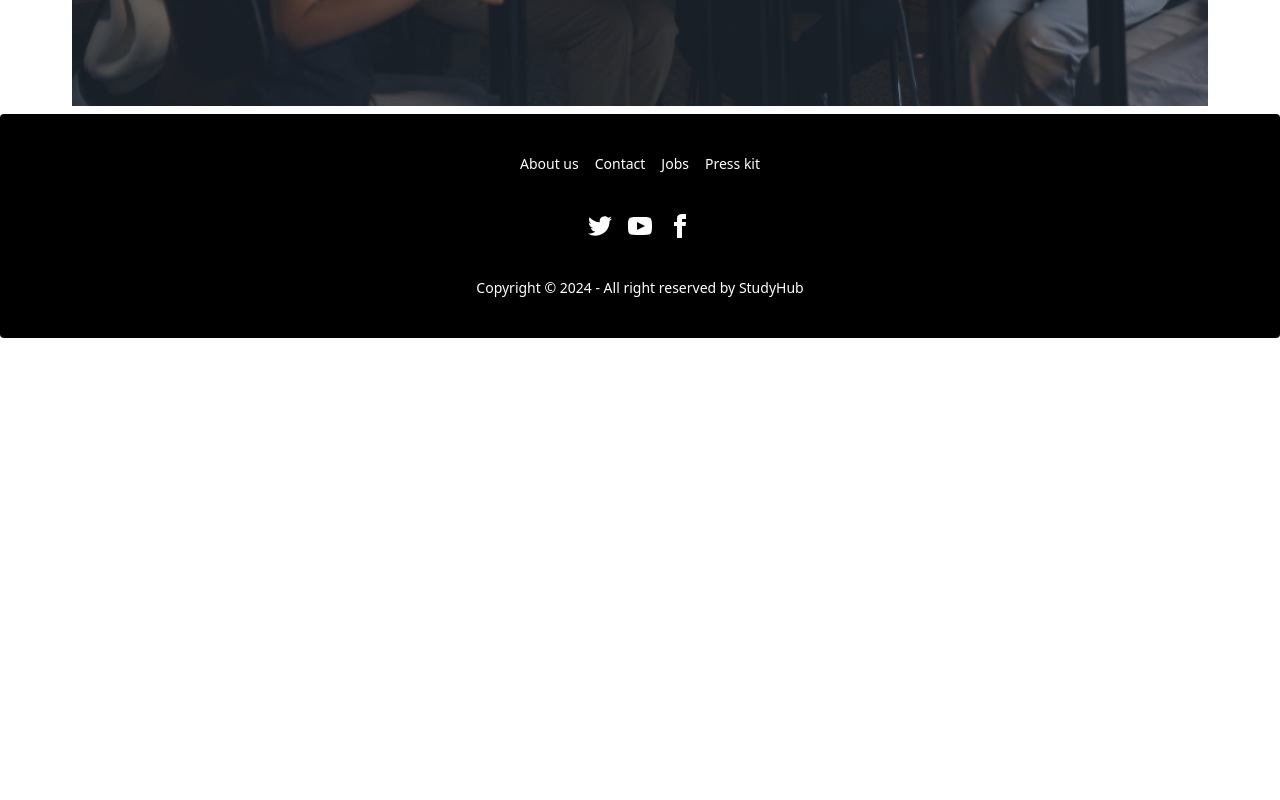
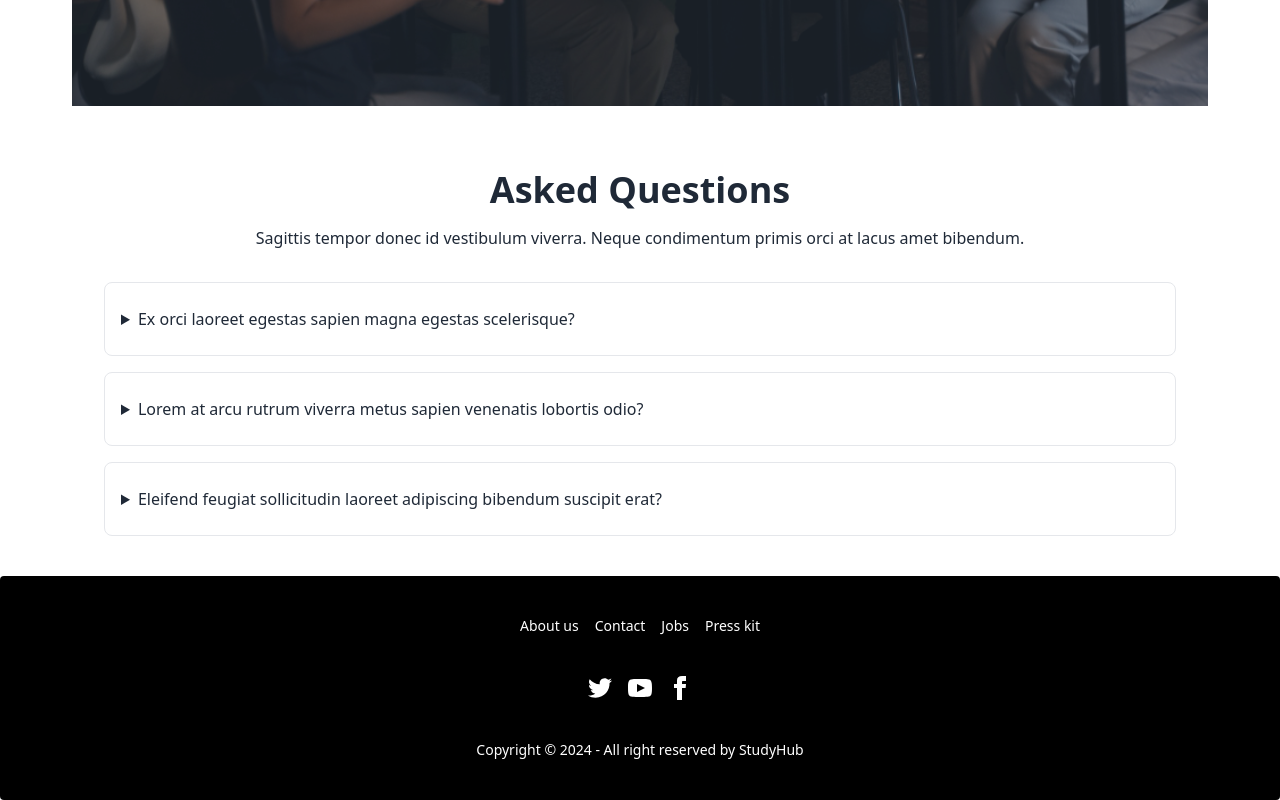
Before and after one commit to Mostaryj/group-study-client-a11, a React (Vite) app: page / in a window 1280 px wide. Shown: the part 772-1572 px from the top of the page. Before the commit the page ends 1110 px from the top, so only its background shows below. Built offline with nearby package versions, Linux system fonts and the light colour scheme; no server answers.

Commit message:
added banner

```diff
--- /dev/null
+++ b/src/pages/Home/Faq.jsx
@@ -0,0 +1,48 @@
+const Faq = () => {
+  return (
+    <section className="mt-8 dark:bg-gray-100 dark:text-gray-800">
+      <div className="container flex flex-col justify-center px-4 py-8 mx-auto md:p-8">
+        <h2 className="text-2xl text-center font-semibold sm:text-4xl">
+           Asked Questions
+        </h2>
+        <p className="mt-4 mb-8 text-center dark:text-gray-600">
+          Sagittis tempor donec id vestibulum viverra. Neque condimentum primis
+          orci at lacus amet bibendum.
+        </p>
+        <div className="space-y-4">
+          <details className="w-full border rounded-lg">
+            <summary className="px-4 py-6 focus:outline-none focus-visible:dark:ring-violet-600">
+              Ex orci laoreet egestas sapien magna egestas scelerisque?
+            </summary>
+            <p className="px-4 py-6 pt-0 ml-4 -mt-4 dark:text-gray-600">
+              Lectus iaculis orci metus vitae ligula dictum per. Nisl per nullam
+              taciti at adipiscing est.{" "}
+            </p>
+          </details>
+          <details className="w-full border rounded-lg">
+            <summary className="px-4 py-6 focus:outline-none focus-visible:dark:ring-violet-600">
+              Lorem at arcu rutrum viverra metus sapien venenatis lobortis odio?
+            </summary>
+            <p className="px-4 py-6 pt-0 ml-4 -mt-4 dark:text-gray-600">
+              Tincidunt ut hac condimentum rhoncus phasellus nostra. Magna
+              porttitor egestas tincidunt neque vehicula potenti.{" "}
+            </p>
+          </details>
+          <details className="w-full border rounded-lg">
+            <summary className="px-4 py-6 focus:outline-none focus-visible:dark:ring-violet-600">
+              Eleifend feugiat sollicitudin laoreet adipiscing bibendum suscipit
+              erat?
+            </summary>
+            <p className="px-4 py-6 pt-0 ml-4 -mt-4 dark:text-gray-600">
+              Justo libero tellus integer tincidunt justo semper consequat
+              venenatis aliquet imperdiet. Ultricies urna proin fusce nulla
+              pretium sodales vel magna et massa euismod vulputate sed.{" "}
+            </p>
+          </details>
+        </div>
+      </div>
+    </section>
+  );
+};
+
+export default Faq;
--- a/src/pages/Home/Home.jsx
+++ b/src/pages/Home/Home.jsx
@@ -1,9 +1,11 @@
 import Banner from "./Banner";
+import Faq from "./Faq";
 const Home = () => {
     return (
         <div>
 
             <Banner></Banner>
+            <Faq></Faq>
         </div>
     );
 };
--- /dev/null
+++ b/src/pages/Home/section/Cards.jsx
@@ -0,0 +1,10 @@
+
+const Cards = () => {
+    return (
+        <div>
+
+        </div>
+    );
+};
+
+export default Cards;
--- a/tailwind.config.js
+++ b/tailwind.config.js
@@ -10,4 +10,9 @@ export default {
   plugins: [
     require('daisyui'),
   ],
+
+  daisyui: {
+    themes: ["light","dark"],
+},
+
 }
```
Also changed, not shown: public/fakeData/fakeData.json (added, +50 -0 lines).
